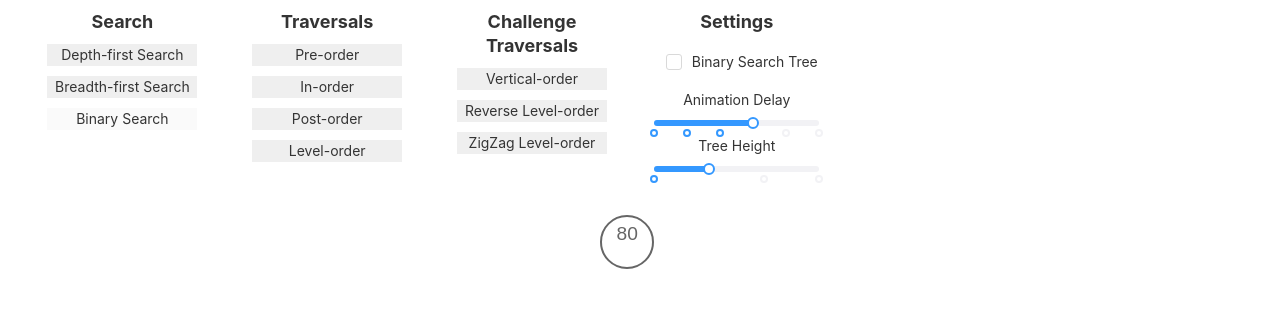
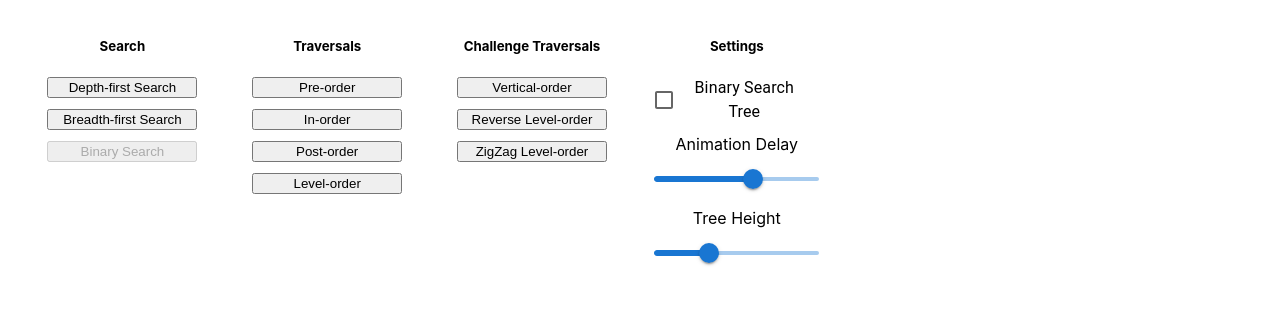
Before and after one commit to ElisabethJoan/search-visualiser, a React (Create React App) app: page / in a window 1280 px wide. Shown: the top 313 px of the page. Built offline with nearby package versions, Linux system fonts and the light colour scheme.

Commit message:
rsuite to mui, added index.css, react-scripts to devDeps

```diff
--- a/src/app.jsx
+++ b/src/app.jsx
@@ -1,6 +1,9 @@
 import React from "react";
 import LineTo from "react-lineto";
-import { Slider, Checkbox } from 'rsuite';
+import FormGroup from '@mui/material/FormGroup';
+import FormControlLabel from '@mui/material/FormControlLabel';
+import Checkbox from "@mui/material/Checkbox";
+import Slider from "@mui/material/Slider";
 import { Mutex, Semaphore } from 'async-mutex';
 
 import {
@@ -11,7 +14,6 @@ import BalancedBinaryTree from "./binarytree";
 import Layer from "./layer";
 import Node from "./node";
 
-import "rsuite/dist/rsuite.min.css";
 import "./app.css";
 
 let lock = new Mutex();
@@ -53,6 +55,7 @@ export default class App extends React.Component {
             }
             nums = Array.from(nums);
             goalIdx = Math.floor(Math.random() * 12) + 3;
+            this.setState({ BST_ACTIVE: false })
         }
 
         let tree = new BalancedBinaryTree(nums);
@@ -262,19 +265,42 @@ export default class App extends React.Component {
                     </ul>
                     <ul>
                         <li><h5>Settings</h5></li>
-                        <li><Checkbox onChange={() => this.begin(true, nums)}> Binary Search Tree </Checkbox></li>
+                        <li>
+                          <FormGroup>
+                            <FormControlLabel
+                              control={<Checkbox
+                                onChange={() => {
+                                  if (BST_ACTIVE) {
+                                    this.begin(false, nums)
+                                    this.setState({ BST_ACTIVE: false })
+                                  } else {
+                                    this.begin(true, nums)
+                                  }}} />
+                              }
+                              label="Binary Search Tree" />
+                          </FormGroup>
+
+                        </li>
                         <li>Animation Delay</li>
-                        <li><Slider defaultValue={ANIMATION_DELAY} min={50} step={50}
-                            max={300} graduated progress value={ANIMATION_DELAY}
-                            onChange={value => {
-                                this.setState({ ANIMATION_DELAY: value });
+                        <li>
+                          <Slider
+                            min={50}
+                            step={50}
+                            max={300}
+                            value={ANIMATION_DELAY}
+                            onChange={(_, value) => {
+                              this.setState({ ANIMATION_DELAY: value });
                             }} />
                         </li>
                         <li>Tree Height</li>
-                        <li><Slider defaultValue={TREE_HEIGHT} min={3} step={1}
-                            max={6} graduated progress value={TREE_HEIGHT}
-                            onChange={value => {
-                                this.setState({ TREE_HEIGHT: value })
+                        <li>
+                          <Slider
+                            min={3}
+                            step={1}
+                            max={6}
+                            value={TREE_HEIGHT}
+                            onChange={(_, value) => {
+                              this.setState({ TREE_HEIGHT: value })
                             }} />
                         </li>
                     </ul>
--- /dev/null
+++ b/src/index.css
@@ -0,0 +1,13 @@
+body {
+  margin: 0;
+  font-family: -apple-system, BlinkMacSystemFont, 'Segoe UI', 'Roboto', 'Oxygen',
+    'Ubuntu', 'Cantarell', 'Fira Sans', 'Droid Sans', 'Helvetica Neue',
+    sans-serif;
+  -webkit-font-smoothing: antialiased;
+  -moz-osx-font-smoothing: grayscale;
+}
+
+code {
+  font-family: source-code-pro, Menlo, Monaco, Consolas, 'Courier New',
+    monospace;
+}
--- a/src/index.js
+++ b/src/index.js
@@ -2,5 +2,6 @@ import React from 'react';
 import ReactDOM from 'react-dom/client';
 
 import App from './app';
+import './index.css';
 
 ReactDOM.createRoot(document.getElementById('root')).render(<App />);
```
Also changed, not shown: package.json (+8 -12 lines), 1 other file (tests, documents, lock files or other folders).
